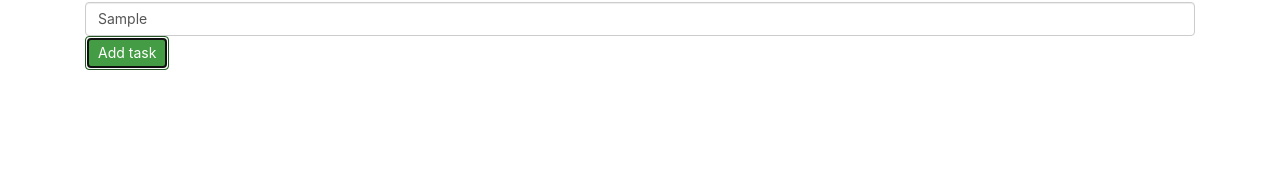
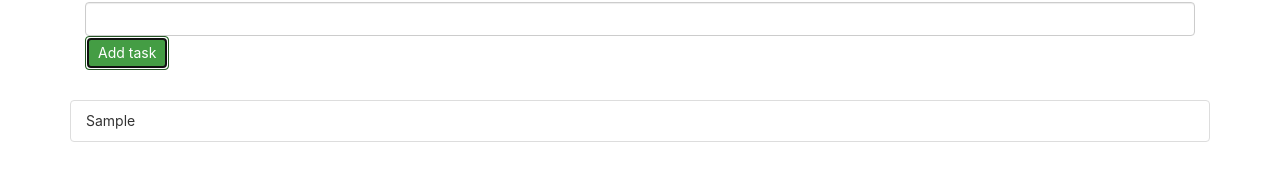
Before and after one commit to hjball/todo-client, a React (Create React App) app: page / in a window 1280 px wide. Both pictures are taken after typing "Sample" into the empty fields and a click on the button "Add task". Shown: the part 133-314 px from the top of the page. Built offline with nearby package versions, Linux system fonts and the light colour scheme.

Commit message:
added task list component

```diff
--- a/src/App.jsx
+++ b/src/App.jsx
@@ -2,6 +2,7 @@ import React, { Component } from 'react';
 
 import Header from './components/Header';
 import TaskInput from './components/forms/TaskInput';
+import TaskList from './components/TaskList';
 
 class App extends Component {
     constructor(props) {
@@ -18,7 +19,7 @@ class App extends Component {
   handleSubmit(e) {
     e.preventDefault();
 
-    this.setState({ ...this.state, tasks: this.state.tasks.concat([this.state.input]) });
+    this.setState({ ...this.state, tasks: this.state.tasks.concat([this.state.input]), input: "" });
   }
 
   handleChange(e) {
@@ -34,6 +35,8 @@ class App extends Component {
             state={ this.state }
             handleSubmit={ this.handleSubmit}
             handleChange={ this.handleChange }/>
+          <TaskList
+            state={ this.state }/>
         </div>
       </React.Fragment>
     )
--- a/src/components/TaskList.jsx
+++ b/src/components/TaskList.jsx
@@ -1,9 +1,11 @@
-import React, { Component } from 'react';
+import React from 'react';
 
-class TaskList extends Component {
-	constructor(props){
-		super(props)
-	}
-}
-
-export default TaskList;
+export default ({ state }) => (
+	<ul className="list-group">
+		{ state.tasks.map((item, idx) => (
+			<li className="list-group-item" key={ idx }>
+				{ item }
+			</li>
+		))}
+	</ul>
+);
```
